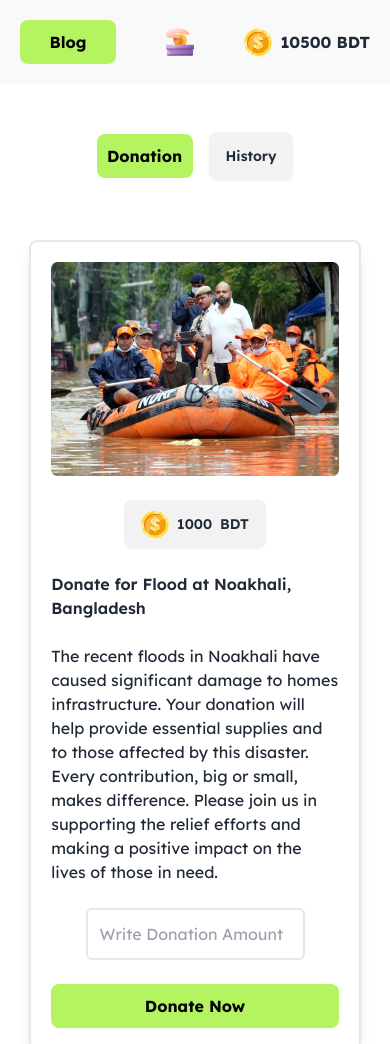
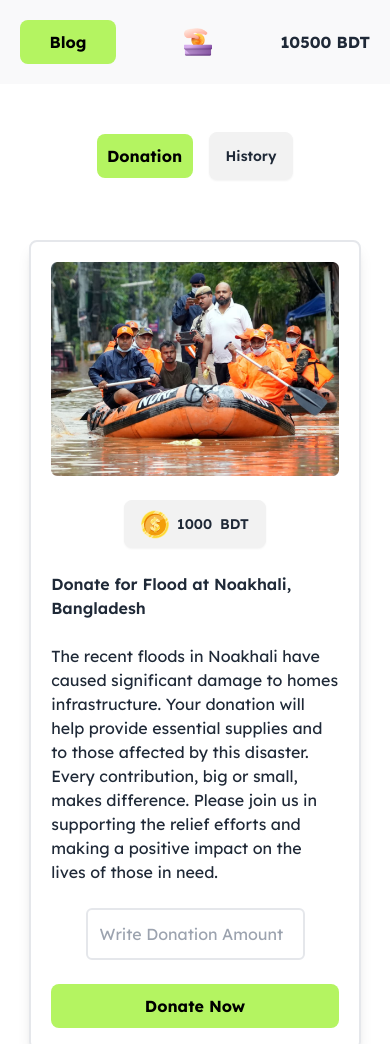
Before and after one commit to Shadmans-World/assignment-5-repo, a plain HTML site: page index.html in a window 390 px wide. Shown: the top 1044 px of the page. Drawn offline with nearby package versions, Linux system fonts and the light colour scheme.

Commit message:
Icon hidden for sm devices

```diff
--- a/index.html
+++ b/index.html
@@ -30,7 +30,7 @@
           <p class="font-bold hidden lg:block">Donate Bangladesh</p>
         </div>
         <div class="flex items-center gap-2">
-          <img src="assets/coin.png" alt="" />
+          <img class="hidden lg:block" src="assets/coin.png" alt="" />
           <p class="font-bold"><span id="available-money">10500</span> BDT</p>
         </div>
       </nav>
```
